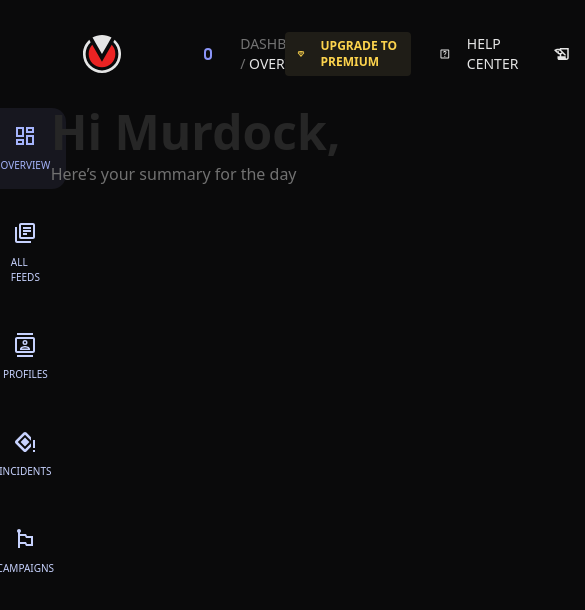
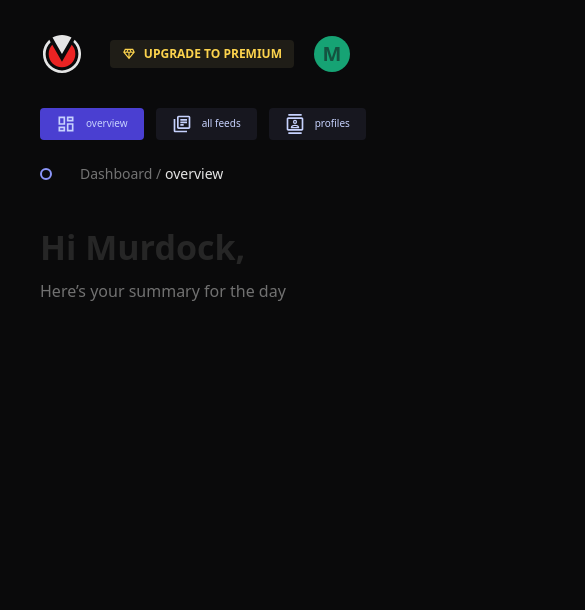
Before and after one commit to nithya-aj/falconfeeds, a React (Vite) app: page / in a window 390 px wide. Shown: the top 610 px of the page, 585 px wide, since content can reach past the window. Built offline with nearby package versions, Linux system fonts and the light colour scheme; no server answers; sample sign-in values are in the browser's storage.

Commit message:
STYLE : add responsive style to the dashboard and loading page

```diff
--- a/src/components/LeftBar.jsx
+++ b/src/components/LeftBar.jsx
@@ -6,7 +6,8 @@ import { MdEmojiFlags } from "react-icons/md";
 
 const LeftBar = () => {
   return (
-    <ul className="w-[13%] h-ful flex flex-col items-center gap-4 uppercase">
+    <>
+      <ul className="hidden xs:flex w-[22%] sm:w-1/6 md:w-[13%] h-ful flex-col items-center gap-4 uppercase">
         <li className="flex flex-col items-center justify-center gap-2.5 text-[10px] text-[#A5B4FC] p-4 bg-[#17171F] rounded-[14px] cursor-pointer hover:bg-[#17171F]">
           <MdOutlineDashboard size={24} />
           <p>overview</p>
@@ -28,6 +29,22 @@ const LeftBar = () => {
           <p>campaigns</p>
         </li>
       </ul>
+      {/* for mobile devices */}
+      <ul className="xs:hidden flex gap-3 items-center text-xs text-[#F5F5F5] mb-6">
+        <li className="flex items-center justify-center gap-2.5 text-[10px] text-[#C7D2FE] py-1.5 px-4 rounded-sm cursor-pointer hover:bg-[#17171F] bg-[#4A3FD1]">
+          <MdOutlineDashboard size={20} />
+          <p>overview</p>
+        </li>
+        <li className="flex items-center justify-center gap-2.5 text-[10px] text-[#C7D2FE] py-1.5 px-4 rounded-sm cursor-pointer hover:bg-[#17171F] bg-[#17171F]">
+          <MdOutlineLibraryBooks size={20} />
+          <p>all feeds</p>
+        </li>
+        <li className="flex items-center justify-center gap-2.5 text-[10px] text-[#C7D2FE] py-1.5 px-4 rounded-sm cursor-pointer hover:bg-[#17171F] bg-[#17171F]">
+          <MdOutlineContacts size={20} />
+          <p>profiles</p>
+        </li>
+      </ul>
+    </>
   );
 };
 
--- a/src/components/LoadingScreen.jsx
+++ b/src/components/LoadingScreen.jsx
@@ -4,16 +4,18 @@ const LoadingScreen = () => {
       className="h-screen w-full text-[#A3A3A3] font-normal flex flex-col place-items-center justify-center relative"
       style={{ fontFamily: '"IBM Plex Mono", monospace' }}
     >
-      <p className="text-[16px] self-center absolute top-16 ">
+      <p className="text-[9px] xs:text-xs md:text-sm lg:text-base self-center absolute top-16 ">
         Logging you into
       </p>
       <h1
-        className="text-9xl text-[#D4D4D4]"
+        className="text-[44px] xs:text-5xl sm:text-6xl lg:text-7xl xl:text-9xl text-[#D4D4D4]"
         style={{ fontFamily: '"Bebas Neue", sans-serif' }}
       >
         FALCON FEEDS
       </h1>
-      <p className="text-2xl pt-2.5">Cyber Threat Intelligence Platform</p>
+      <p className="text-xs xs:text-sm sm:text-base md:text-lg lg:text-xl xl:text-2xl pt-2.5">
+        Cyber Threat Intelligence Platform
+      </p>
     </div>
   );
 };
--- a/src/components/TopBar.jsx
+++ b/src/components/TopBar.jsx
@@ -5,10 +5,10 @@ import { MdOutlineHistoryEdu } from "react-icons/md";
 
 const TopBar = () => {
   return (
-    <div className="flex items-center justify-between uppercase py-8 px-20">
-      <div className="flex items-center gap-20">
-        <img src={logo} alt="" />
-        <div className="flex items-center gap-7">
+    <div className="flex items-center justify-between uppercase py-8 px-10 md:px-12 lg:px-16 xl:px-20">
+      <div className="flex items-center md:gap-12 lg:gap-20">
+        <img src={logo} alt="" className="h-auto lg:h-8" />
+        <div className="items-center gap-7 hidden lg:flex ">
           <div className="w-3 h-3 rounded-full border-2 border-[#8B95F8]"></div>
           <p className="text-[#737373] text-sm">
             {" "}
@@ -16,16 +16,16 @@ const TopBar = () => {
           </p>
         </div>
       </div>
-      <div className="flex items-center gap-7">
-        <div className="flex items-center gap-4 text-[#FCD34D] font-semibold text-xs bg-[#1F1D17] py-1.5 px-3 rounded-sm cursor-pointer">
+      <div className="flex items-center gap-5 lg:gap-7">
+        <div className="flex items-center gap-2 xs:gap-4 text-[#FCD34D] font-semibold text-xs bg-[#1F1D17] py-1.5 px-3 rounded-sm cursor-pointer">
           <MdOutlineDiamond size={14} />
           <p>UPGRADE TO PREMIUM</p>
         </div>
-        <div className="flex items-center gap-4 text-[#E5E5E5] font-medium text-sm cursor-pointer">
+        <div className="hidden lg:flex items-center gap-4 text-[#E5E5E5] font-medium text-sm cursor-pointer">
           <MdOutlineHelpCenter size={18} />
           <p>HELP CENTER</p>
         </div>
-        <div className="flex items-center gap-4 text-[#E5E5E5] font-medium text-sm cursor-pointer">
+        <div className="hidden lg:flex items-center gap-4 text-[#E5E5E5] font-medium text-sm cursor-pointer">
           <MdOutlineHistoryEdu size={18} />
           <p>FEEDBACK</p>
         </div>
--- a/src/pages/Dashboard.jsx
+++ b/src/pages/Dashboard.jsx
@@ -1,7 +1,16 @@
 const Dashboard = () => {
   return (
-    <div className="w-[87%] flex flex-col gap-1.5">
-      <h1 className=" text-[#262626] font-bold text-5xl">Hi Murdock,</h1>
+    <div className="w-[87%] flex flex-col gap-1.5 pl-0 xs:pl-4 sm:pl-0">
+      <div className="flex items-center gap-7 xs:hidden">
+        <div className="w-3 h-3 rounded-full border-2 border-[#8B95F8]"></div>
+        <p className="text-[#737373] text-sm">
+          {" "}
+          Dashboard / <span className="text-[#E5E5E5]">overview</span>{" "}
+        </p>
+      </div>
+      <h1 className=" text-[#262626] font-bold text-[34px]  lg:text-4xl xl:text-5xl xs:pt-0 pt-8">
+        Hi Murdock,
+      </h1>
       <p className="font-normal text-base text-[#717171]">
         Here’s your summary for the day
       </p>
--- a/src/pages/DashboardLayout.jsx
+++ b/src/pages/DashboardLayout.jsx
@@ -6,7 +6,7 @@ const DashboardLayout = () => {
   return (
     <div className="app">
       <TopBar />
-      <div className="flex">
+      <div className="flex flex-col xs:flex-row xs:pl-0 pl-10">
         <LeftBar />
         <Outlet />
       </div>
```
Also changed, not shown: src/App.jsx (line endings or trailing spaces). Lines whose indentation alone changed are shown as unchanged.
